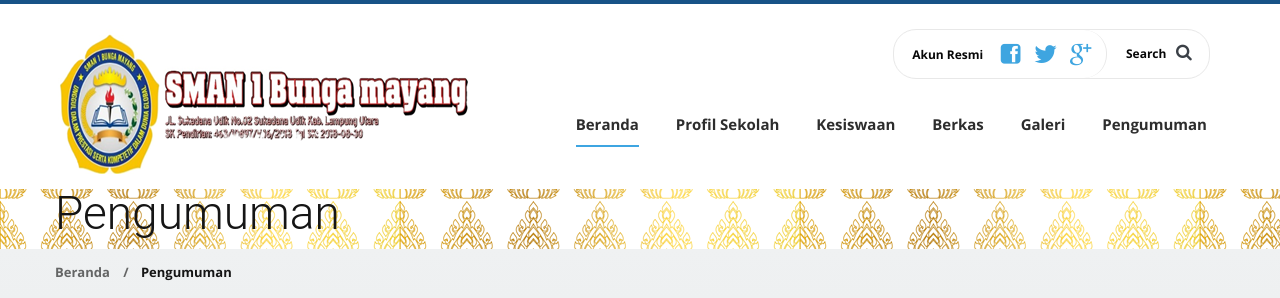
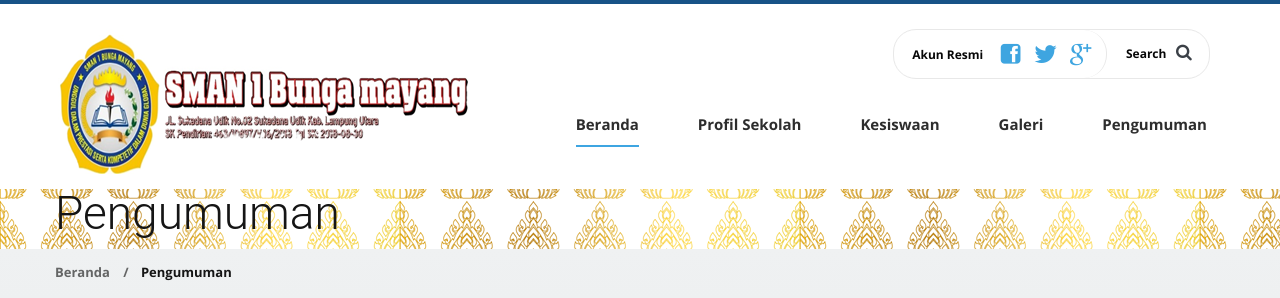
Before and after one commit to Ardhi971/website.github.io, a plain HTML site: page Pengumuman.html in a window 1280 px wide. Shown: the top 298 px of the page. Drawn offline with Linux system fonts and the light colour scheme.

Commit message:
Update Pengumuman.html

```diff
--- a/Pengumuman.html
+++ b/Pengumuman.html
@@ -87,7 +87,7 @@
 														    </ul>
 													    </li>
 														<li><a href="#">Kesiswaan</a></li>
-														<li><a href="#">Berkas</a></li>
+
 														<li><a href="galeri.html">Galeri</a></li>
 														<li><a href="#">Pengumuman</a></li>
 														<li class="last">&nbsp;</li>
```
